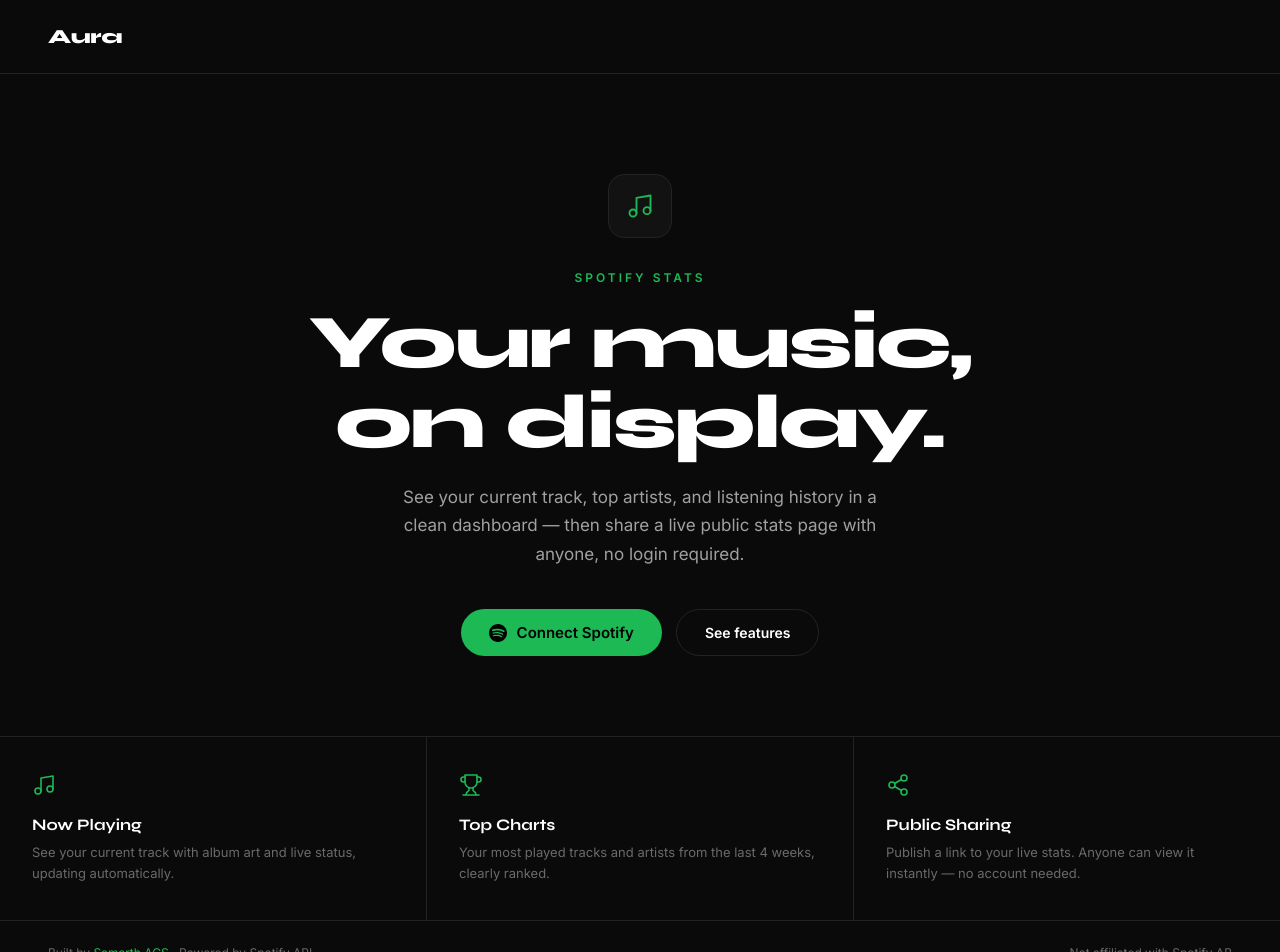
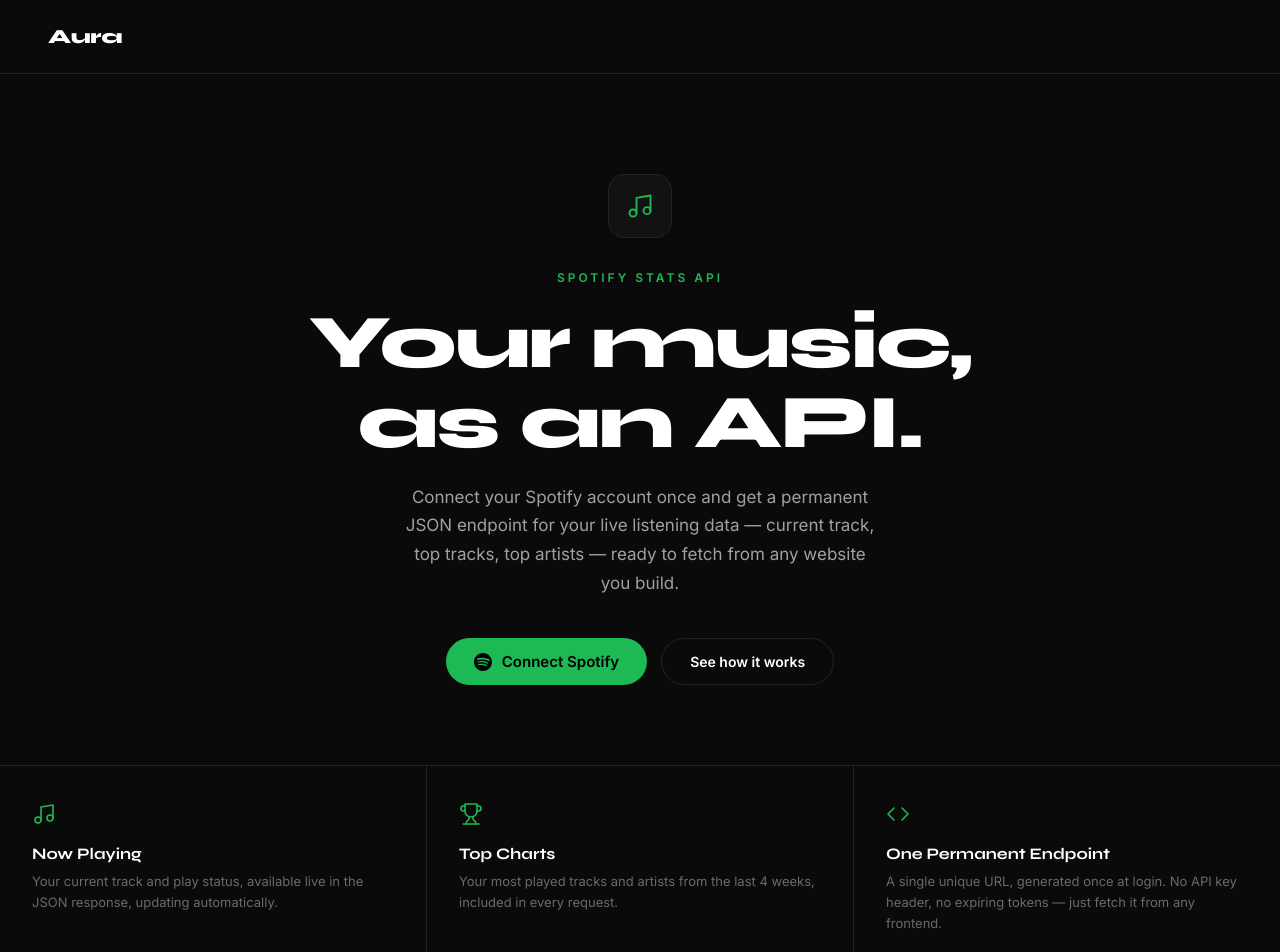
Before and after one commit to samarthags/Spotify-Api, a Next.js app: page / in a window 1280 px wide. Shown: the top 952 px of the page. Built offline with nearby package versions, Linux system fonts and the light colour scheme.

Commit message:
Update index.js

```diff
--- a/pages/index.js
+++ b/pages/index.js
@@ -14,10 +14,9 @@
       <path d="M18 2H6v7a6 6 0 0 0 12 0V2z" />
     </svg>
   ),
-  share: (p) => (
+  code: (p) => (
     <svg {...p} viewBox="0 0 24 24" fill="none" stroke="currentColor" strokeWidth="1.6" strokeLinecap="round" strokeLinejoin="round">
-      <circle cx="18" cy="5" r="3" /><circle cx="6" cy="12" r="3" /><circle cx="18" cy="19" r="3" />
-      <line x1="8.59" y1="13.51" x2="15.42" y2="17.49" /><line x1="15.41" y1="6.51" x2="8.59" y2="10.49" />
+      <polyline points="16 18 22 12 16 6" /><polyline points="8 6 2 12 8 18" />
     </svg>
   ),
 };
@@ -26,8 +25,8 @@
   return (
     <>
       <Head>
-        <title>Aura — Your Spotify Stats</title>
-        <meta name="description" content="See your top tracks, top artists, and live listening activity. Share a public stats page with anyone — no login required." />
+        <title>Aura — Spotify Stats API</title>
+        <meta name="description" content="A permanent JSON API for your live Spotify stats — current track, top tracks, and top artists. Connect once, get an endpoint, embed it anywhere." />
         <link rel="preconnect" href="https://fonts.googleapis.com" />
         <link rel="preconnect" href="https://fonts.gstatic.com" crossOrigin="true" />
         <link href="https://fonts.googleapis.com/css2?family=Syne:wght@600;700;800&family=Inter:wght@400;500;600&display=swap" rel="stylesheet" />
@@ -136,10 +135,10 @@
             <Icon.music style={{ width: 28, height: 28 }} />
           </div>
 
-          <p className="eyebrow">Spotify Stats</p>
-          <h1>Your music,<br />on display.</h1>
+          <p className="eyebrow">Spotify Stats API</p>
+          <h1>Your music,<br />as an API.</h1>
           <p className="subtitle">
-            See your current track, top artists, and listening history in a clean dashboard — then share a live public stats page with anyone, no login required.
+            Connect your Spotify account once and get a permanent JSON endpoint for your live listening data — current track, top tracks, top artists — ready to fetch from any website you build.
           </p>
           <div className="cta-group">
             <a href="/api/login" className="btn-primary">
@@ -148,7 +147,7 @@
               </svg>
               Connect Spotify
             </a>
-            <a href="#features" className="btn-secondary">See features</a>
+            <a href="#features" className="btn-secondary">See how it works</a>
           </div>
         </main>
 
@@ -156,17 +155,17 @@
           <div className="feature">
             <div className="feature-icon"><Icon.music style={{ width: 24, height: 24 }} /></div>
             <div className="feature-title">Now Playing</div>
-            <div className="feature-desc">See your current track with album art and live status, updating automatically.</div>
+            <div className="feature-desc">Your current track and play status, available live in the JSON response, updating automatically.</div>
           </div>
           <div className="feature">
             <div className="feature-icon"><Icon.trophy style={{ width: 24, height: 24 }} /></div>
             <div className="feature-title">Top Charts</div>
-            <div className="feature-desc">Your most played tracks and artists from the last 4 weeks, clearly ranked.</div>
+            <div className="feature-desc">Your most played tracks and artists from the last 4 weeks, included in every request.</div>
           </div>
           <div className="feature">
-            <div className="feature-icon"><Icon.share style={{ width: 24, height: 24 }} /></div>
-            <div className="feature-title">Public Sharing</div>
-            <div className="feature-desc">Publish a link to your live stats. Anyone can view it instantly — no account needed.</div>
+            <div className="feature-icon"><Icon.code style={{ width: 24, height: 24 }} /></div>
+            <div className="feature-title">One Permanent Endpoint</div>
+            <div className="feature-desc">A single unique URL, generated once at login. No API key header, no expiring tokens — just fetch it from any frontend.</div>
           </div>
         </section>
 
```
